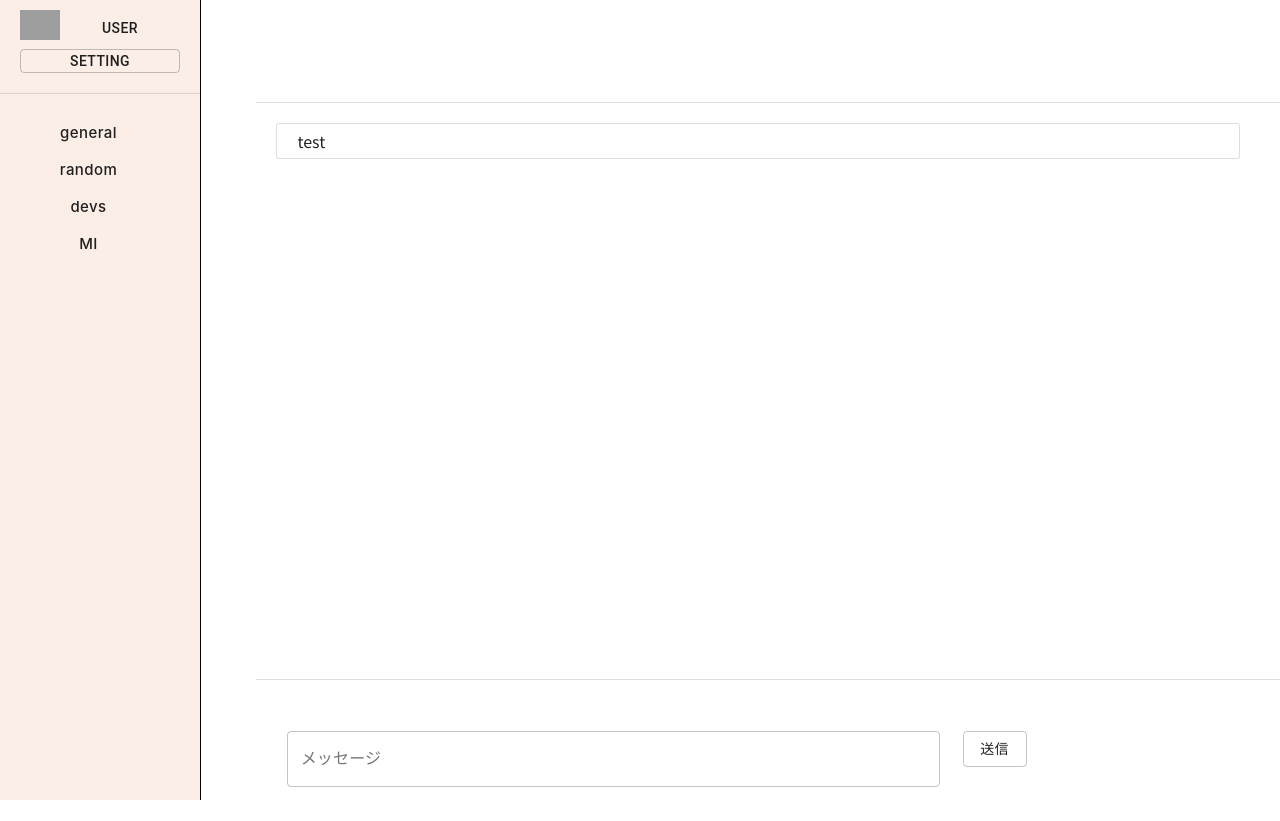
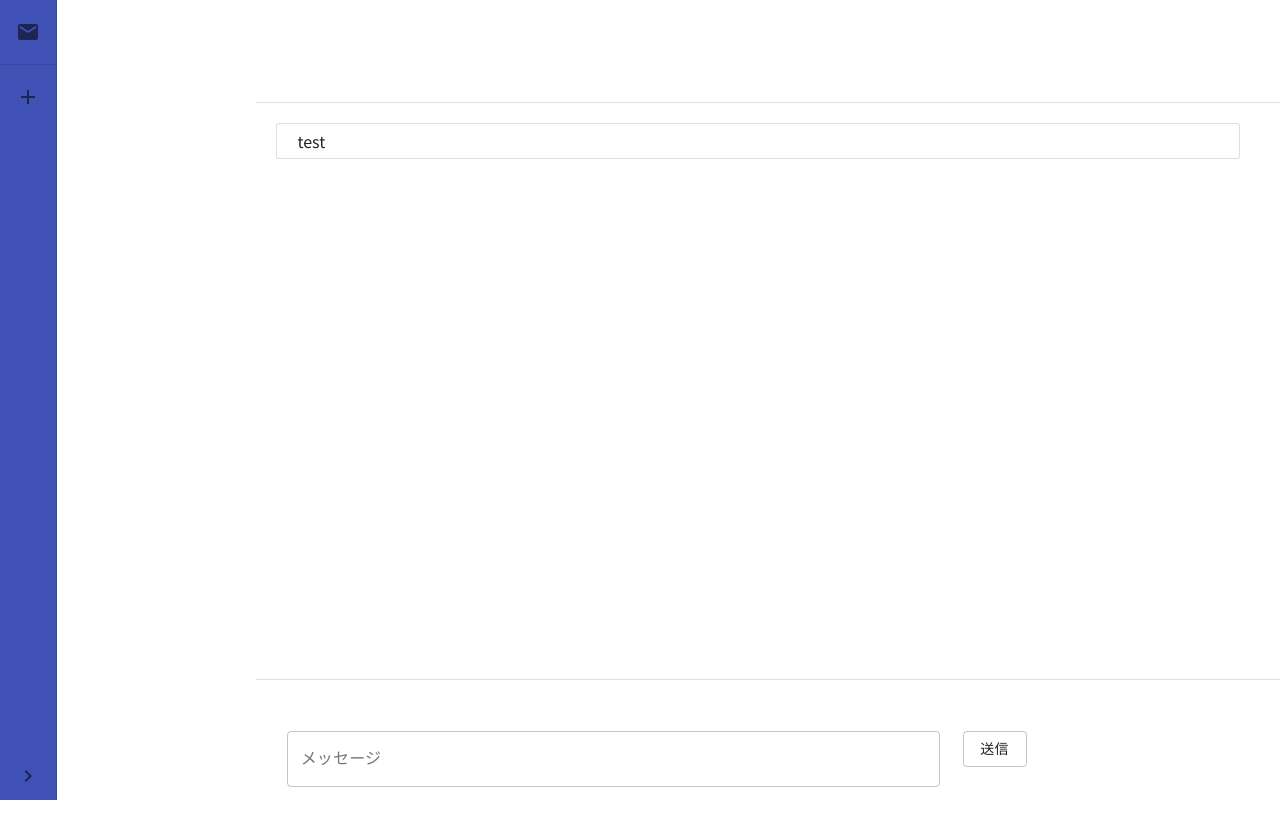
Before and after one commit to girakdev/Girack, a Next.js app: page / in a window 1280 px wide. Built offline with nearby package versions, Linux system fonts and the light colour scheme; grey boxes are pictures that could not be loaded.

Commit message:
add new SideBer

```diff
--- /dev/null
+++ b/components/SideBar.tsx
@@ -0,0 +1,120 @@
+import React from 'react';
+import clsx from 'clsx';
+import { createStyles, makeStyles } from "@material-ui/core";
+import Drawer from '@material-ui/core/Drawer';
+import List from '@material-ui/core/List';
+import Divider from '@material-ui/core/Divider';
+import ChevronLeftIcon from '@material-ui/icons/ChevronLeft';
+import ChevronRightIcon from '@material-ui/icons/ChevronRight';
+import ListItem from '@material-ui/core/ListItem';
+import ListItemIcon from '@material-ui/core/ListItemIcon';
+import ListItemText from '@material-ui/core/ListItemText';
+import MailIcon from '@material-ui/icons/Mail';
+import AddIcon from '@material-ui/icons/Add';
+
+const drawerWidth = 240;
+
+const useStyles = makeStyles((theme) => createStyles({
+  hide: {
+    display: 'none',
+  },
+  drawer: {
+    width: drawerWidth,
+    flexShrink: 0,
+    whiteSpace: 'nowrap',
+  },
+  drawerOpen: {
+    width: drawerWidth,
+    transition: theme.transitions.create('width', {
+      easing: theme.transitions.easing.sharp,
+      duration: theme.transitions.duration.enteringScreen,
+    }),
+    overflowX: 'hidden',
+    background: theme.palette.primary.main,
+  },
+  drawerClose: {
+    transition: theme.transitions.create('width', {
+      easing: theme.transitions.easing.sharp,
+      duration: theme.transitions.duration.leavingScreen,
+    }),
+    overflowX: 'hidden',
+    width: theme.spacing(7),
+    background: theme.palette.primary.main,
+  },
+  drawerFooter: {
+    width: '100%',
+    margin: 0,
+    marginTop: 'auto',
+    padding: 0,
+    bottom: 0,
+  },
+}));
+
+export type Item = {
+  text: string,
+};
+
+type Props = {
+  items: Item[],
+};
+
+const SideBar = (props: Props) => {
+  const classes = useStyles();
+  const [open, setOpen] = React.useState(false);
+
+  const handleDrawerOpen = () => {
+    setOpen(true);
+  };
+
+  const handleDrawerClose = () => {
+    setOpen(false);
+  };
+
+  return (
+    <Drawer
+      color='primary'
+      variant="permanent"
+      className={clsx(classes.drawer, {
+        [classes.drawerOpen]: open,
+        [classes.drawerClose]: !open,
+      })}
+      classes={{
+        paper: clsx({
+          [classes.drawerOpen]: open,
+          [classes.drawerClose]: !open,
+        }),
+      }}
+    >
+      <List>
+        {props.items.map((item) => (
+          <ListItem button key={item.text}>
+            <ListItemIcon><MailIcon /></ListItemIcon>
+            <ListItemText primary={item.text} />
+          </ListItem>
+        ))}
+      </List>
+
+      <Divider />
+
+      <List>
+        <ListItem button key='Add'>
+          <ListItemIcon><AddIcon /></ListItemIcon>
+          <ListItemText primary='Add' />
+        </ListItem>
+      </List>
+
+      <List className={clsx(classes.drawerFooter)}>
+        <ListItem
+          button
+          key={open ? 'Collapse' : 'Expand'}
+          onClick={open ? handleDrawerClose : handleDrawerOpen}
+        >
+          <ListItemIcon>{open ? <ChevronLeftIcon /> : <ChevronRightIcon />}</ListItemIcon>
+          <ListItemText primary='Collapse' />
+        </ListItem>
+      </List>
+    </Drawer>
+  );
+}
+
+export default SideBar;
--- a/package.json
+++ b/package.json
@@ -9,6 +9,7 @@
   "license": "ISC",
   "dependencies": {
     "@material-ui/core": "^4.10.0",
+    "@material-ui/icons": "^4.9.1",
     "@material-ui/lab": "^4.0.0-alpha.56",
     "express": "^4.17.1",
     "next": "^9.4.4",
--- a/pages/index.tsx
+++ b/pages/index.tsx
@@ -1,6 +1,7 @@
 // pages/index.js
 
 import Cbar from '../components/Cbar';
+import Sidebar, { Item } from '../components/SideBar';
 import Chatw from "../components/chatWindow";
 import InsertS from "../styles/style";
 import useStyles from '../styles/useStyles';
@@ -11,13 +12,12 @@ const Blog = () => {
     //const socket = io();
     console.log("<<< page loaded >>>");
     const classes = useStyles();
+    const item1: Item = { text: 'Hello' };
 
     return (
         <>
             <InsertS />
-            <div className={classes.bar}>
-                <Cbar />
-            </div>
+            <Sidebar items={[item1]} />
             <div className={classes.window}>
                 <Chatw />
             </div>
```
